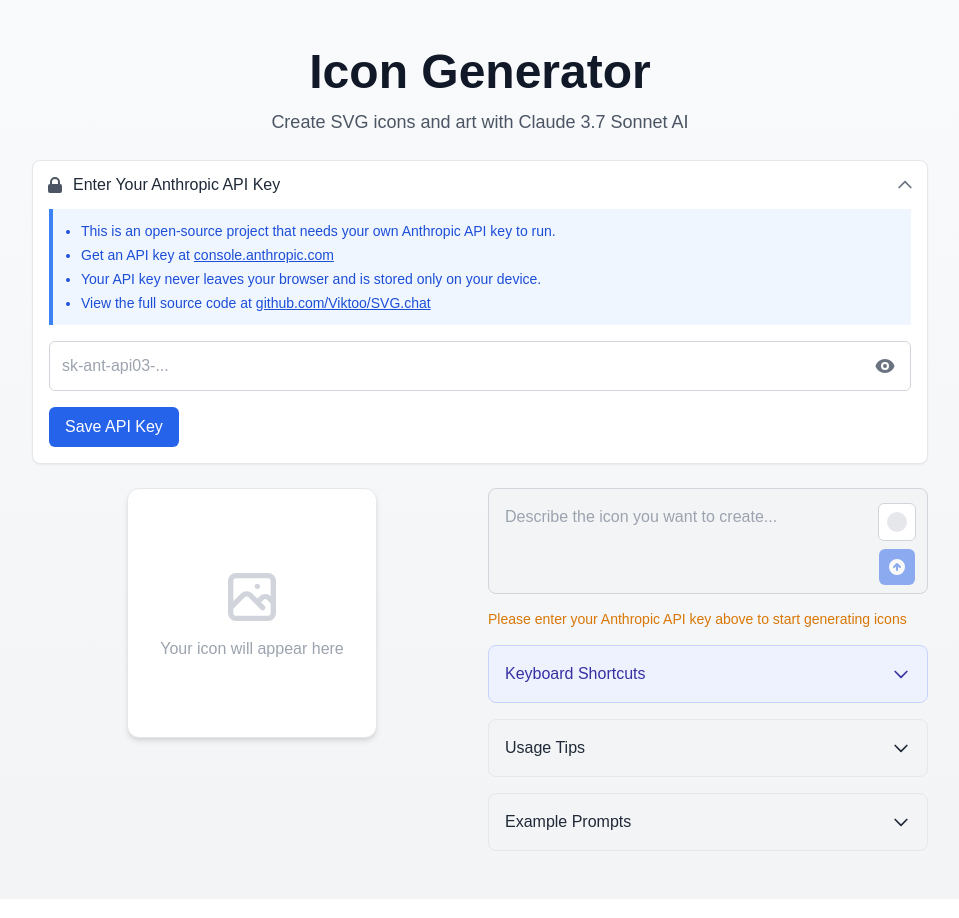
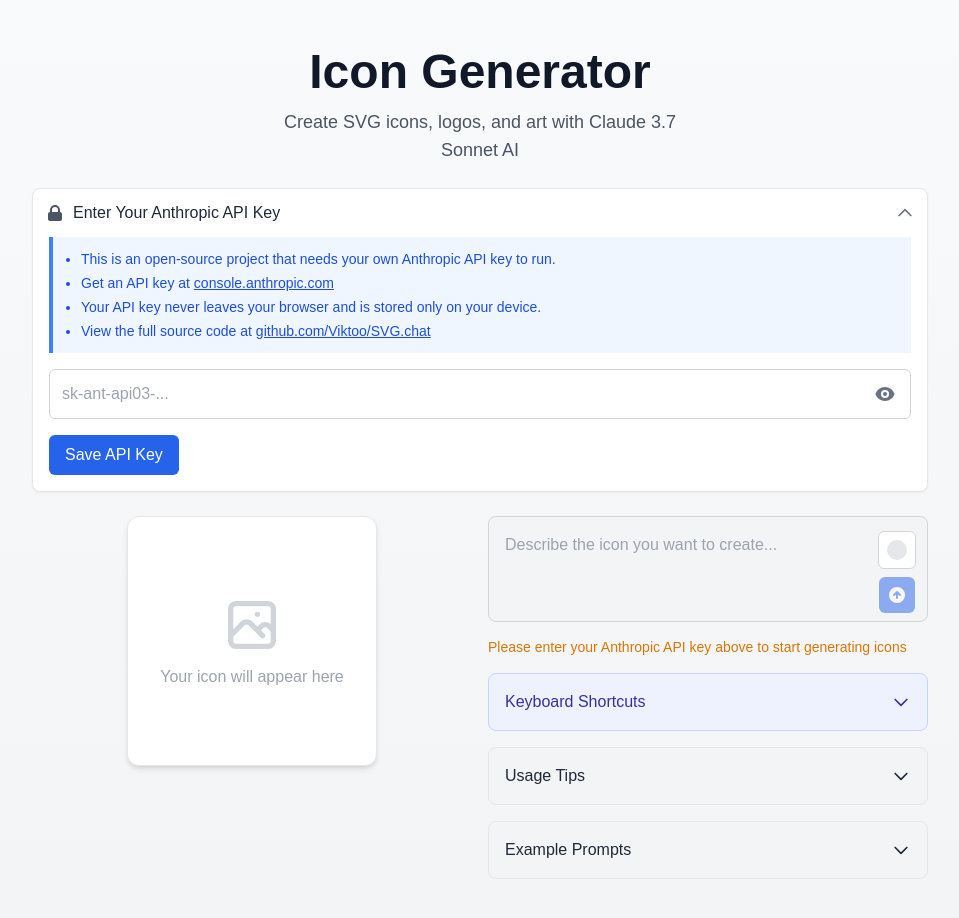
Before and after one commit to Viktoo/SVG.chat, a Next.js app: page / in a window 1280 px wide. Shown: the top 918 px of the page, without its empty margins (160-1119 px from the left). Built offline with nearby package versions, Linux system fonts and the light colour scheme.

Commit message:
Add logos to generation examples

```diff
--- a/app/page.js
+++ b/app/page.js
@@ -180,7 +180,7 @@
         >
           <h1 className="text-5xl font-bold text-gray-900 mb-3">Icon Generator</h1>
           <p className="text-gray-600 text-lg mx-auto max-w-md">
-            Create SVG icons and art with Claude 3.7 Sonnet AI
+            Create SVG icons, logos, and art with Claude 3.7 Sonnet AI
           </p>
         </motion.div>
 
```
